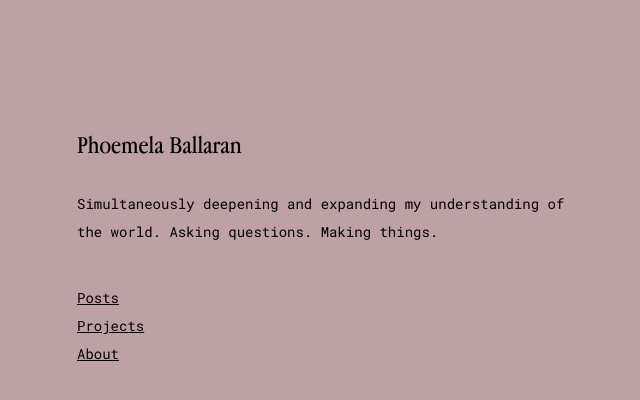
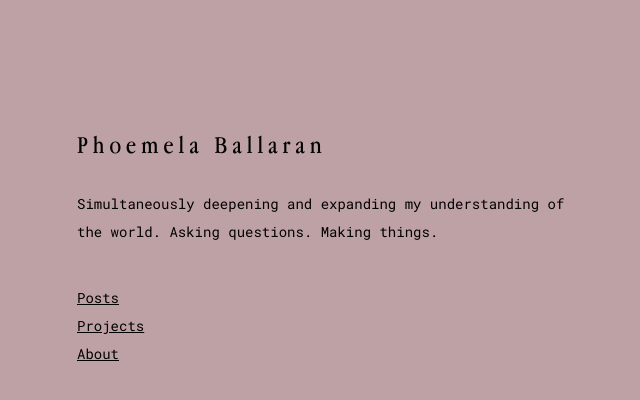
Before and after one commit to comoballar/phoemelaballaran.github.io, a Jekyll site: the page built from index.html, in a window 1280 px wide. Shown: the top 400 px of the page, without its empty margins (43-683 px from the left). Built offline with Jekyll 4.4.1, drawn with Linux system fonts in a browser that asks for light colours.

Commit message:
Update bio.scss

```diff
--- a/_sass/bio.scss
+++ b/_sass/bio.scss
@@ -7,6 +7,7 @@
   margin-bottom: 20px;
   font-family: 'Apple Garamond';
   font-size: 25px;
+  letter-spacing: 0.2em;
 
   a {
   	text-decoration: none;
```
